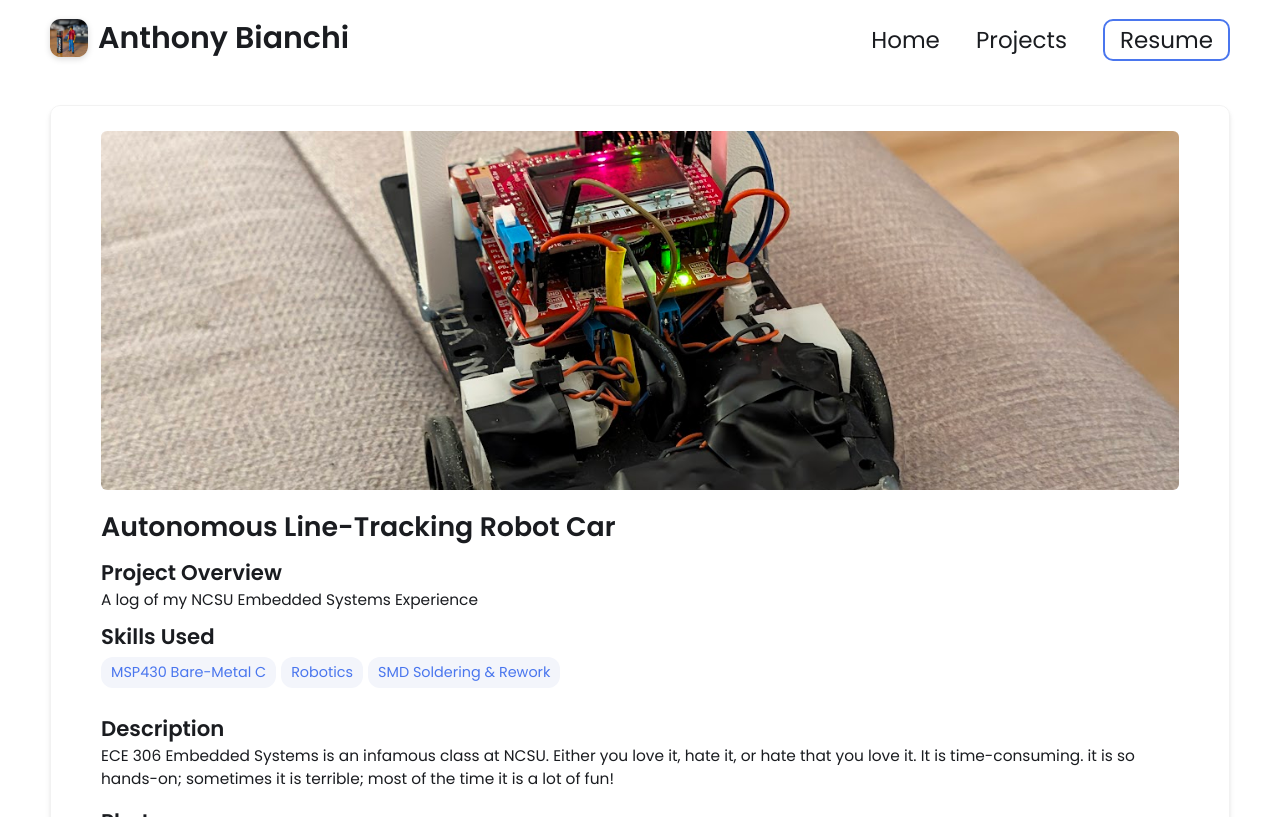
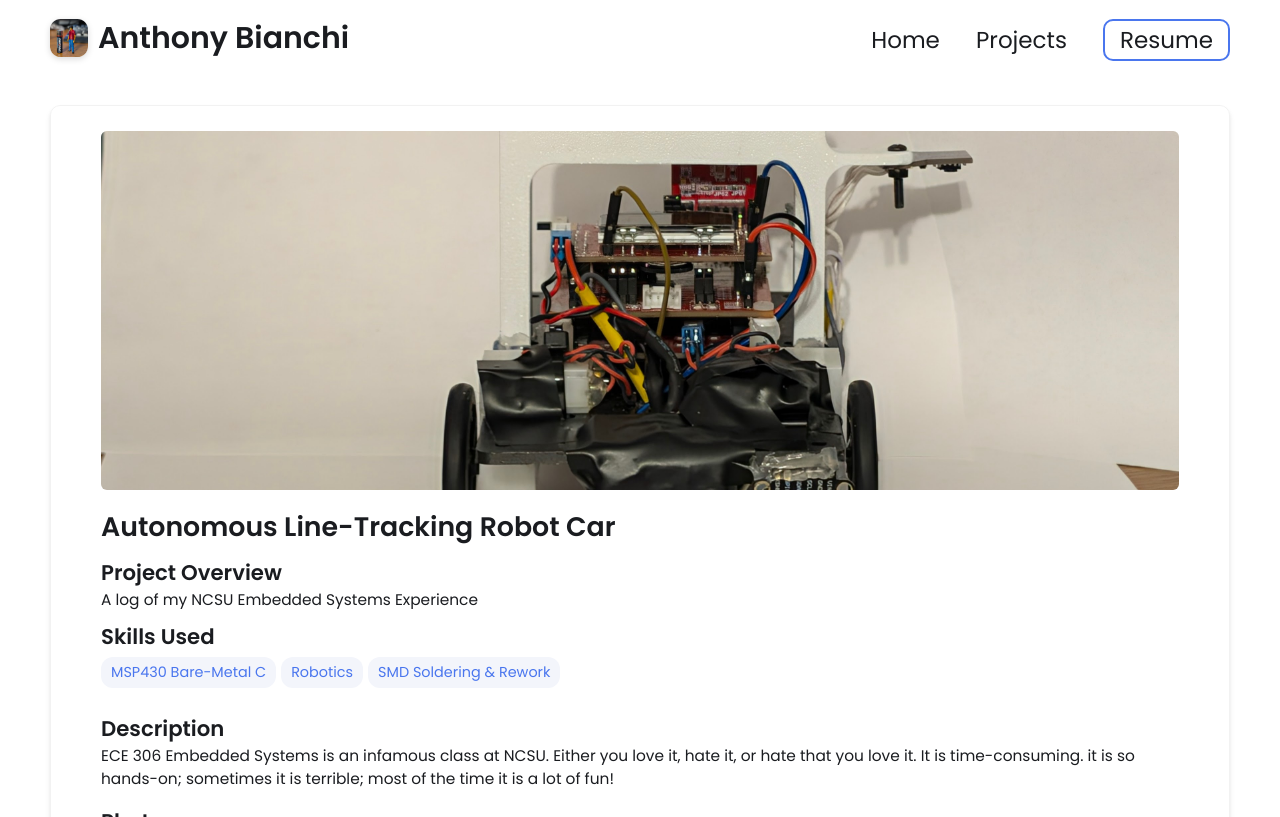
Before and after one commit to OmegaDraquex/OmegaDraquex.github.io, a Jekyll site: the page built from _projects/line-tracking-robot/index.md, in a window 1280 px wide. Shown: the top 817 px of the page. Built offline with Jekyll 4.4.1, drawn with Linux system fonts in a browser that asks for light colours; grey boxes are pictures that could not be loaded.

Commit message:
Change card image for line-tracking robot project
Updated the card image for the project.

```diff
--- a/_projects/line-tracking-robot/index.md
+++ b/_projects/line-tracking-robot/index.md
@@ -2,7 +2,7 @@
 layout: post
 title: Autonomous Line-Tracking Robot Car
 description: A log of my NCSU Embedded Systems Experience
-card_image: /assets/PXL_20261115_004548369.jpg
+card_image: /assets/306front.jpg
 order: 4
 skills:
   - MSP430 Bare-Metal C
```
